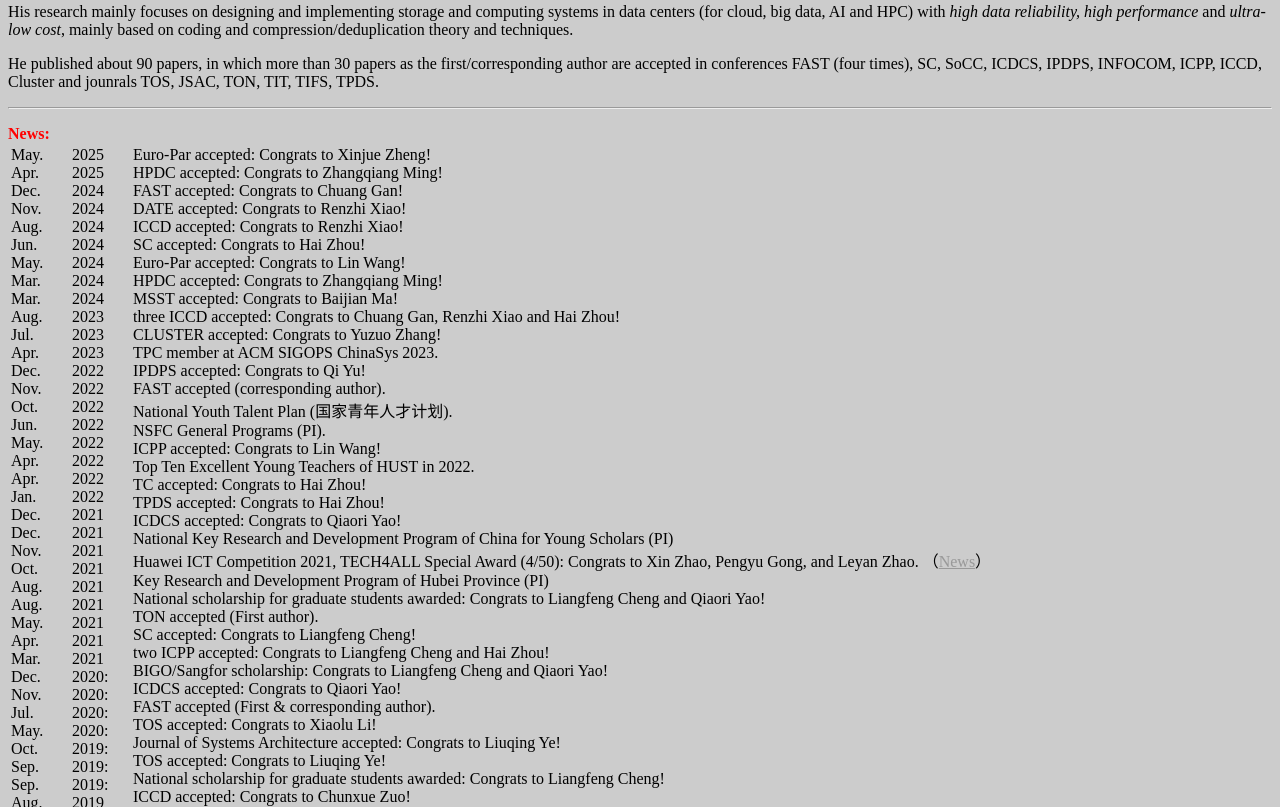
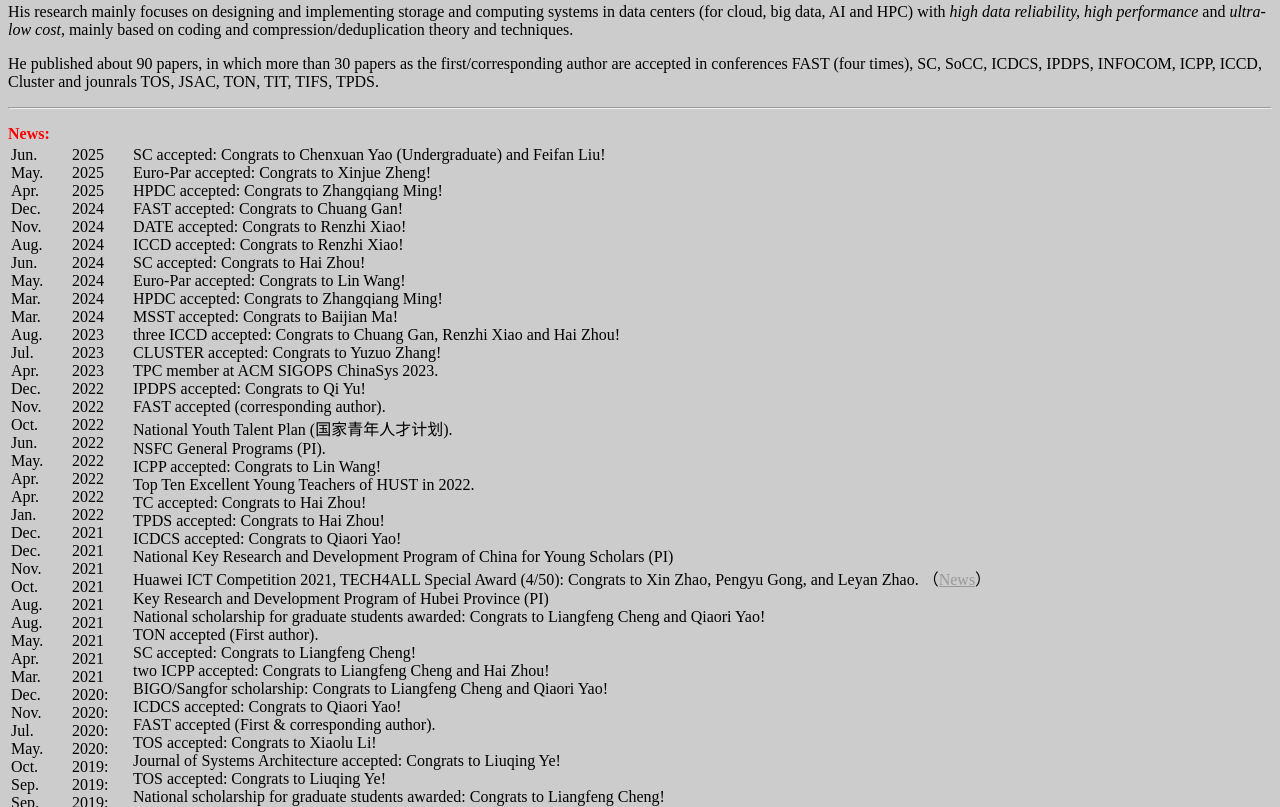
Before and after one commit to YuchongHu/yuchonghu.github.io, a plain HTML site: page index.html in a window 1280 px wide. Shown: the part 513-1320 px from the top of the page. Drawn offline with Linux system fonts and the light colour scheme.

Commit message:
update index and pub

```diff
--- a/index.html
+++ b/index.html
@@ -78,7 +78,8 @@ Computer Science and Technology from Special Class for the Gifted Young (SCGY),
 
 <table height="645">
   <tr valign="top">
-        <td width="57" height="639" class="STYLE3">May.<br>
+        <td width="57" height="639" class="STYLE3">Jun.<br>
+          May.<br>
           Apr.<br>
           Dec.<br>
           Nov.<br>
@@ -136,6 +137,7 @@ Computer Science and Technology from Special Class for the Gifted Young (SCGY),
     </td>
     <td width="57" class="STYLE3">2025<br>
       2025<br>
+      2025<br>
       2024<br>
       2024<br>
       2024<br>
@@ -190,7 +192,8 @@ Computer Science and Technology from Special Class for the Gifted Young (SCGY),
 2017:<br>
 2017:<font face="Times New Roman, Times, serif"><br>
     </font></td>
-    <td width="900"><span class="STYLE3"><font color="#000000">Euro-Par accepted: Congrats to Xinjue Zheng! <br>
+    <td width="900"><span class="STYLE3"><font color="#000000">SC accepted: Congrats to Chenxuan Yao (Undergraduate) and Feifan Liu! <br>
+      Euro-Par accepted: Congrats to Xinjue Zheng! <br>
       HPDC accepted: Congrats to Zhangqiang Ming! <br>
       FAST accepted: Congrats to Chuang Gan! <br>
       DATE accepted: Congrats to Renzhi Xiao! <br>
```
Also changed, not shown: publications.html (+5 -0 lines).
